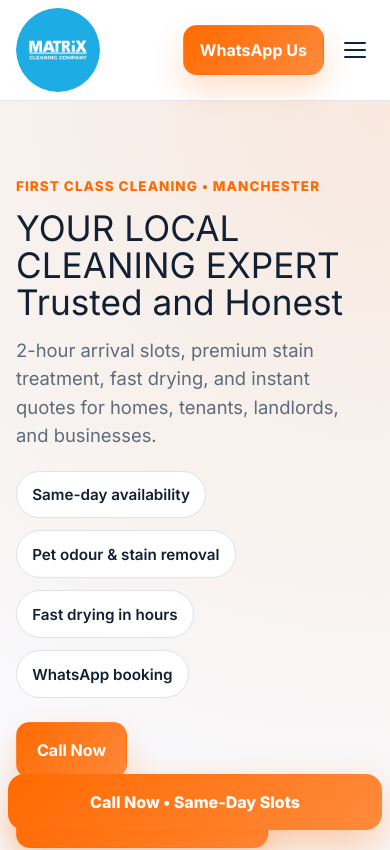
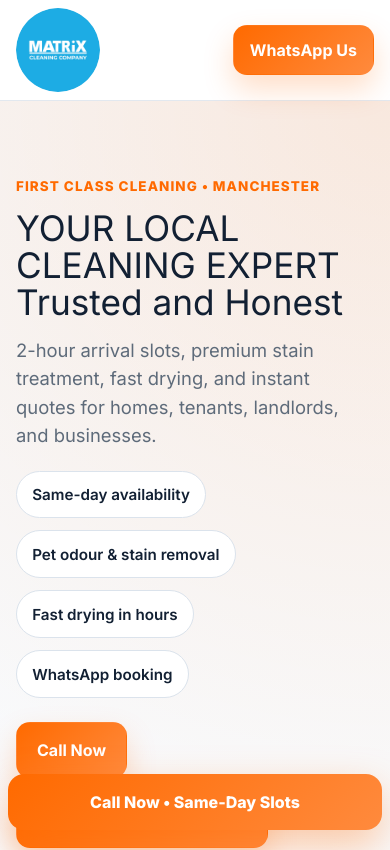
Before and after one commit to rafaelkepa-abc/Matrix, a Next.js app: page / in a window 390 px wide. Shown: the top 850 px of the page. Built offline with nearby package versions, Linux system fonts and the light colour scheme.

Commit message:
image update

```diff
--- a/app/components/Certificates.tsx
+++ b/app/components/Certificates.tsx
@@ -9,7 +9,7 @@ export default function Certificates() {
       >
         <span className="eyebrow">ACCREDITATIONS</span>
         <h2 style={{ margin: "0 0 2.5rem", lineHeight: 1.05 }}>
-          Certified &amp; trusted professionals.
+          Certified &amp; Trusted Professionals.
         </h2>
 
         <div
--- a/app/components/Footer.tsx
+++ b/app/components/Footer.tsx
@@ -6,7 +6,7 @@ export default function Footer() {
       style={{
         background: "#081b2f",
         color: "rgba(255,255,255,0.85)",
-        padding: "2.2rem 0 5rem",
+        padding: "2.2rem 0",
       }}
     >
       <div
@@ -51,21 +51,30 @@ export default function Footer() {
           </p>
         </div>
 
-        <div>
-          <h3 style={{ color: "var(--white)" }}>Quick links</h3>
-          <p>
-            <a href="#services" className="hover:underline">
-              Services
-            </a>
-            <br />
-            <a href="#pricing" className="hover:underline">
-              Pricing
-            </a>
-            <br />
-            <a href="#areas" className="hover:underline">
-              Areas
-            </a>
-          </p>
+        <div
+          style={{
+            borderRadius: 18,
+            overflow: "hidden",
+            border: "1px solid rgba(255,255,255,0.12)",
+            background: "rgba(255,255,255,0.06)",
+            padding: "0.75rem",
+          }}
+          aria-label="Footer image"
+        >
+          <Image
+            src="/footer_image_new.jpeg"
+            alt="Matrix Cleaning Company"
+            width={700}
+            height={520}
+            sizes="(max-width: 680px) 100vw, (max-width: 960px) 50vw, 320px"
+            style={{
+              width: "100%",
+              height: "auto",
+              objectFit: "contain",
+              display: "block",
+              borderRadius: 12,
+            }}
+          />
         </div>
       </div>
 
--- a/app/components/Header.tsx
+++ b/app/components/Header.tsx
@@ -1,20 +1,9 @@
 "use client";
 
-import { useState } from "react";
 import Link from "next/link";
 import Image from "next/image";
 
-const navLinks = [
-  { href: "#services", label: "Services" },
-  { href: "#pricing", label: "Pricing" },
-  { href: "#areas", label: "Areas" },
-  { href: "#reviews", label: "Reviews" },
-  { href: "#contact", label: "Contact" },
-];
-
 export default function Header() {
-  const [menuOpen, setMenuOpen] = useState(false);
-
   return (
     <header
       style={{
@@ -55,24 +44,7 @@ export default function Header() {
           />
         </Link>
 
-        {/* Desktop nav */}
-        <nav
-          style={{ gap: "1.2rem", flexWrap: "wrap" as const }}
-          className="hidden md:flex"
-        >
-          {navLinks.map((l) => (
-            <a
-              key={l.href}
-              href={l.href}
-              style={{ color: "var(--muted)", fontWeight: 600 }}
-              className="hover:text-[var(--navy)] transition-colors"
-            >
-              {l.label}
-            </a>
-          ))}
-        </nav>
-
-        {/* CTA + mobile menu */}
+        {/* CTA */}
         <div style={{ display: "flex", alignItems: "center", gap: "0.75rem" }}>
           <a
             className="btn btn-small btn-primary hidden md:inline-flex"
@@ -80,93 +52,8 @@ export default function Header() {
           >
             WhatsApp Us
           </a>
-
-          {/* Mobile hamburger */}
-          <button
-            aria-label="Toggle menu"
-            onClick={() => setMenuOpen((v) => !v)}
-            className="md:hidden flex flex-col"
-            style={{
-              background: "none",
-              border: "none",
-              cursor: "pointer",
-              padding: "0.5rem",
-              gap: 5,
-            }}
-          >
-            <span
-              style={{
-                display: "block",
-                width: 22,
-                height: 2,
-                background: "var(--navy)",
-                borderRadius: 2,
-                transition: "0.2s",
-                transform: menuOpen ? "rotate(45deg) translate(5px, 5px)" : "none",
-              }}
-            />
-            <span
-              style={{
-                display: "block",
-                width: 22,
-                height: 2,
-                background: "var(--navy)",
-                borderRadius: 2,
-                transition: "0.2s",
-                opacity: menuOpen ? 0 : 1,
-              }}
-            />
-            <span
-              style={{
-                display: "block",
-                width: 22,
-                height: 2,
-                background: "var(--navy)",
-                borderRadius: 2,
-                transition: "0.2s",
-                transform: menuOpen ? "rotate(-45deg) translate(5px, -5px)" : "none",
-              }}
-            />
-          </button>
         </div>
       </div>
-
-      {/* Mobile dropdown */}
-      {menuOpen && (
-        <div
-          style={{
-            background: "var(--white)",
-            borderTop: "1px solid var(--border)",
-            padding: "1rem",
-          }}
-          className="md:hidden"
-        >
-          {navLinks.map((l) => (
-            <a
-              key={l.href}
-              href={l.href}
-              onClick={() => setMenuOpen(false)}
-              style={{
-                display: "block",
-                padding: "0.65rem 0",
-                fontWeight: 600,
-                color: "var(--text)",
-                borderBottom: "1px solid var(--border)",
-              }}
-            >
-              {l.label}
-            </a>
-          ))}
-          <a
-            className="btn btn-primary btn-block"
-            href="https://wa.me/447902867017?text=Hi%20Matrix%2C%20I%27d%20like%20a%20quote%20for%20carpet%20cleaning."
-            style={{ marginTop: "1rem" }}
-            onClick={() => setMenuOpen(false)}
-          >
-            WhatsApp Us
-          </a>
-        </div>
-      )}
     </header>
   );
 }
--- a/app/components/Reviews.tsx
+++ b/app/components/Reviews.tsx
@@ -37,12 +37,8 @@ export default function Reviews() {
               color: "var(--white)",
             }}
           >
-            Use this section with your real Google reviews
+            HAPPY CUSTOMERS 100% SATISFACTION GUARANTEED.
           </h2>
-          <p style={{ color: "rgba(255,255,255,0.75)" }}>
-            Swap the sample text below with real customer reviews as they come
-            in.
-          </p>
         </div>
 
         <div
```
Also changed, not shown: public/footer_image_new.jpeg (added).
